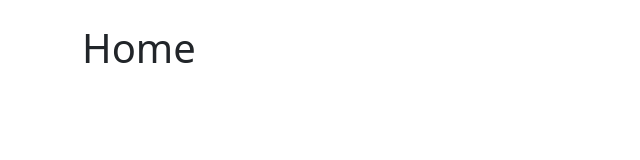
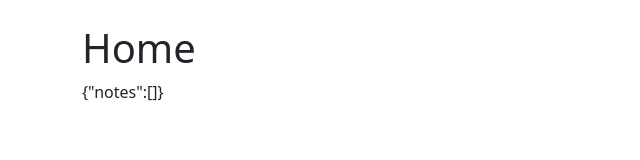
Before and after one commit to nirangad/react-note-book, a React (Vite) app: page / in a window 1280 px wide. Shown: the top 160 px of the page, without its empty margins (0-640 px from the left). Built offline with nearby package versions, Linux system fonts and the light colour scheme.

Commit message:
Notes updated

```diff
--- a/src/App.tsx
+++ b/src/App.tsx
@@ -1,16 +1,19 @@
 import "bootstrap/dist/css/bootstrap.min.css";
 
+import { useEffect } from "react";
 import { Container } from "react-bootstrap";
 import { Navigate, Route, Routes } from "react-router-dom";
 import { v4 as uuidv4 } from "uuid";
 
+import { useNavigate } from "react-router-dom";
 import NewNote from "./components/NewNote";
-import { Note, Tag } from "./types/Note.type";
+import { Note } from "./types/Note.type";
 
 import useLocalStorage, {
   StorageKey,
   StorageKeys,
 } from "./hooks/useLocalStorage";
+import Home from "./components/Home";
 
 function App() {
   const [notes, setNotes] = useLocalStorage<Note[]>(
@@ -18,20 +21,26 @@ function App() {
     []
   );
 
+  const navigate = useNavigate();
+
   const onCreateNote = (note: Note) => {
     note.id = uuidv4();
     setNotes((prevNotes) => {
       return [...prevNotes, note];
     });
 
-    return notes;
+    navigate(`/`);
   };
+
+  useEffect(() => {
+    console.log("Notes: ", notes);
+  }, [notes]);
 
   return (
     <Container className="my-4">
       <Routes>
-        <Route path="/" element={<h1>Home</h1>} />
-        <Route path="/new" element={<NewNote onCreateNote={onCreateNote}/>} />
+        <Route path="/" element={<Home notes={notes} />} />
+        <Route path="/new" element={<NewNote onCreateNote={onCreateNote} />} />
         <Route path="/:id">
           <Route index element={<h1>Show</h1>}></Route>
           <Route path="edit" element={<h1>Edit</h1>}></Route>
```
